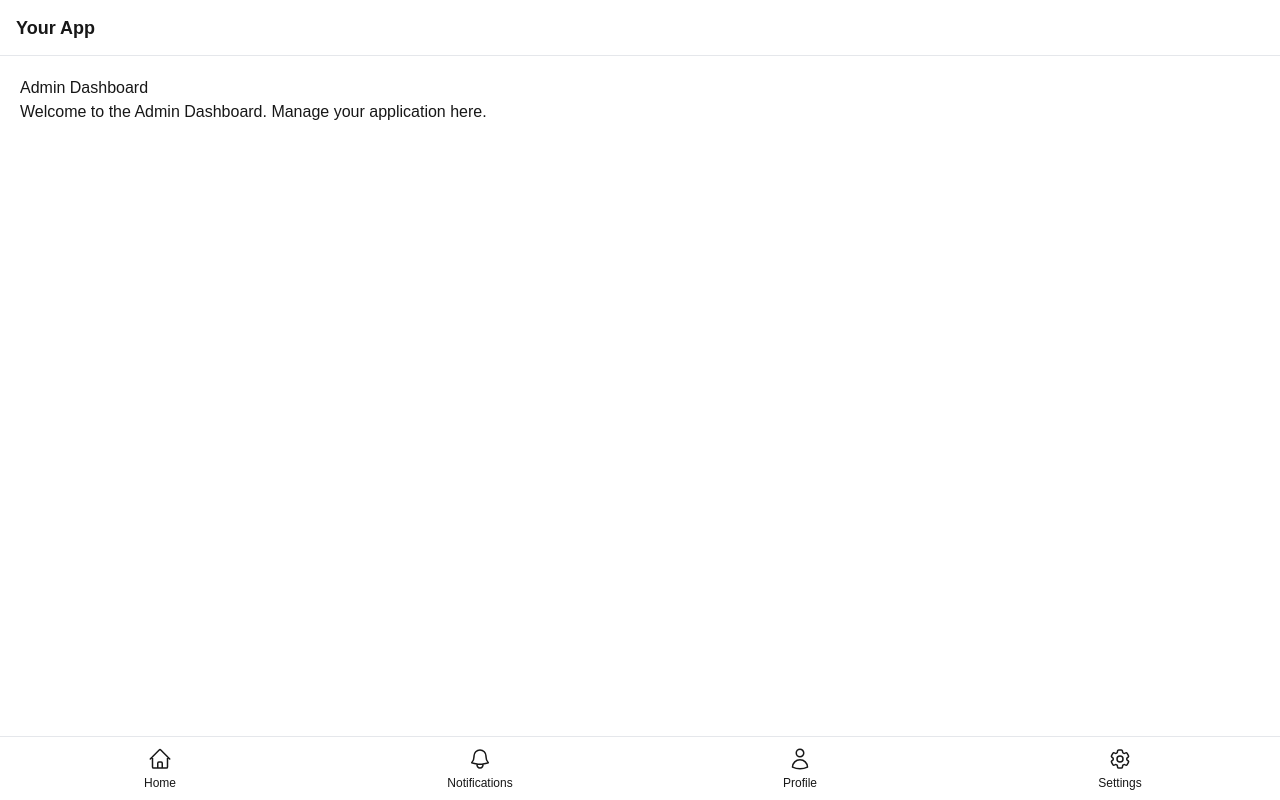
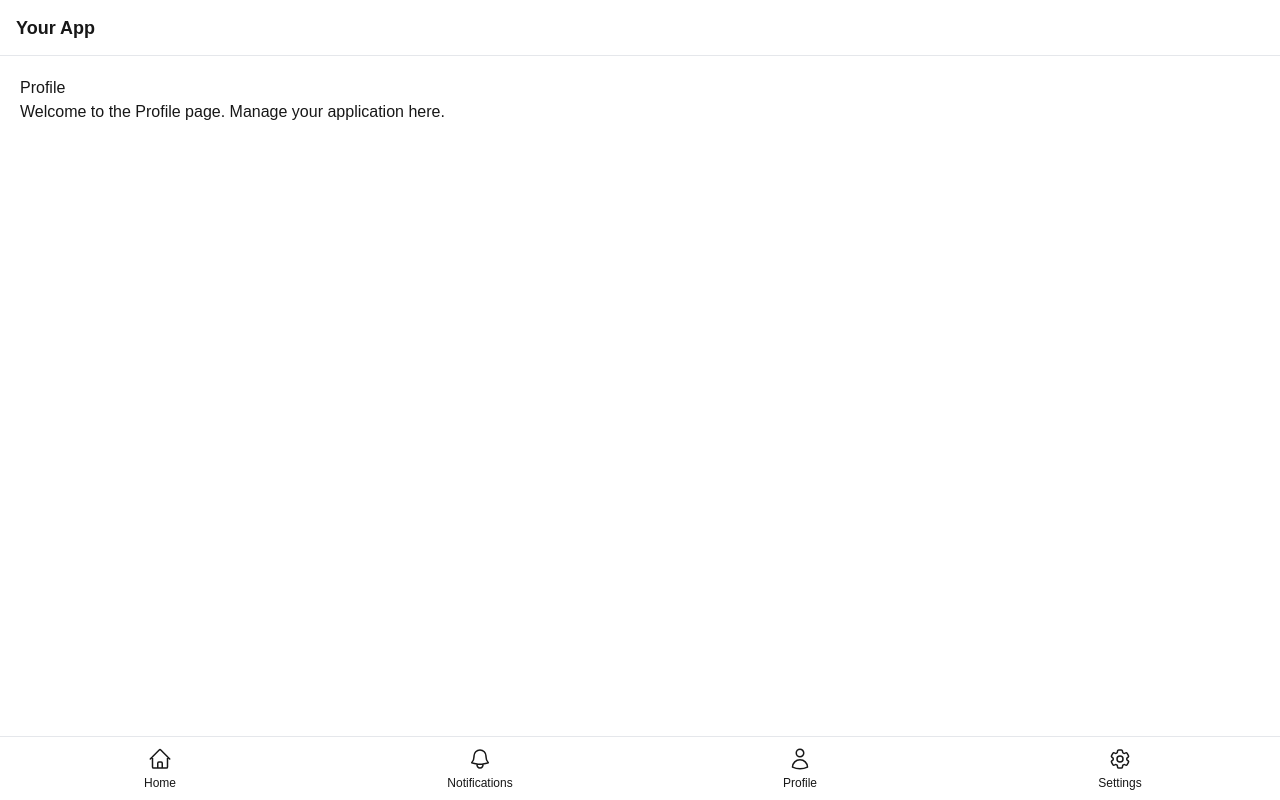
Before and after one commit to saikumarkusangi/sample, a Next.js app: page /profile in a window 1280 px wide. Built offline with nearby package versions, Linux system fonts and the light colour scheme.

Commit message:
Refactor Admin component to Profile component with updated content

```diff
--- a/src/app/(features)/profile/page.jsx
+++ b/src/app/(features)/profile/page.jsx
@@ -1,12 +1,13 @@
 import React from "react";
 
-const Admin = () => {
+const Profile = () => {
     return (
         <div style={{ padding: "20px" }}>
-            <h1>Admin Dashboard</h1>
-            <p>Welcome to the Admin Dashboard. Manage your application here.</p>
+            <h1>Profile</h1>
+
+            <p>Welcome to the Profile page. Manage your application here.</p>
         </div>
     );
 };
 
-export default Admin;
+export default Profile;
```
